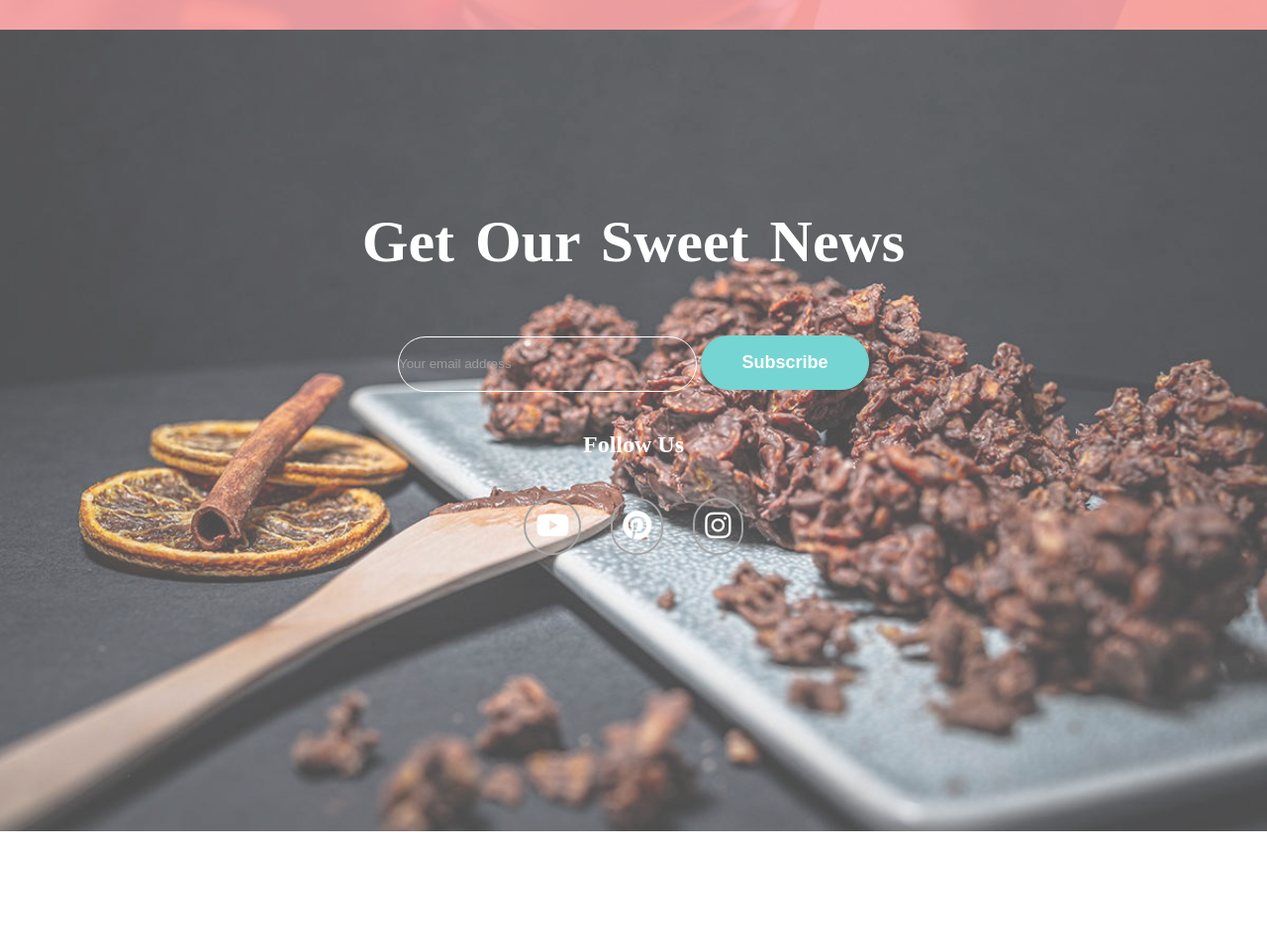
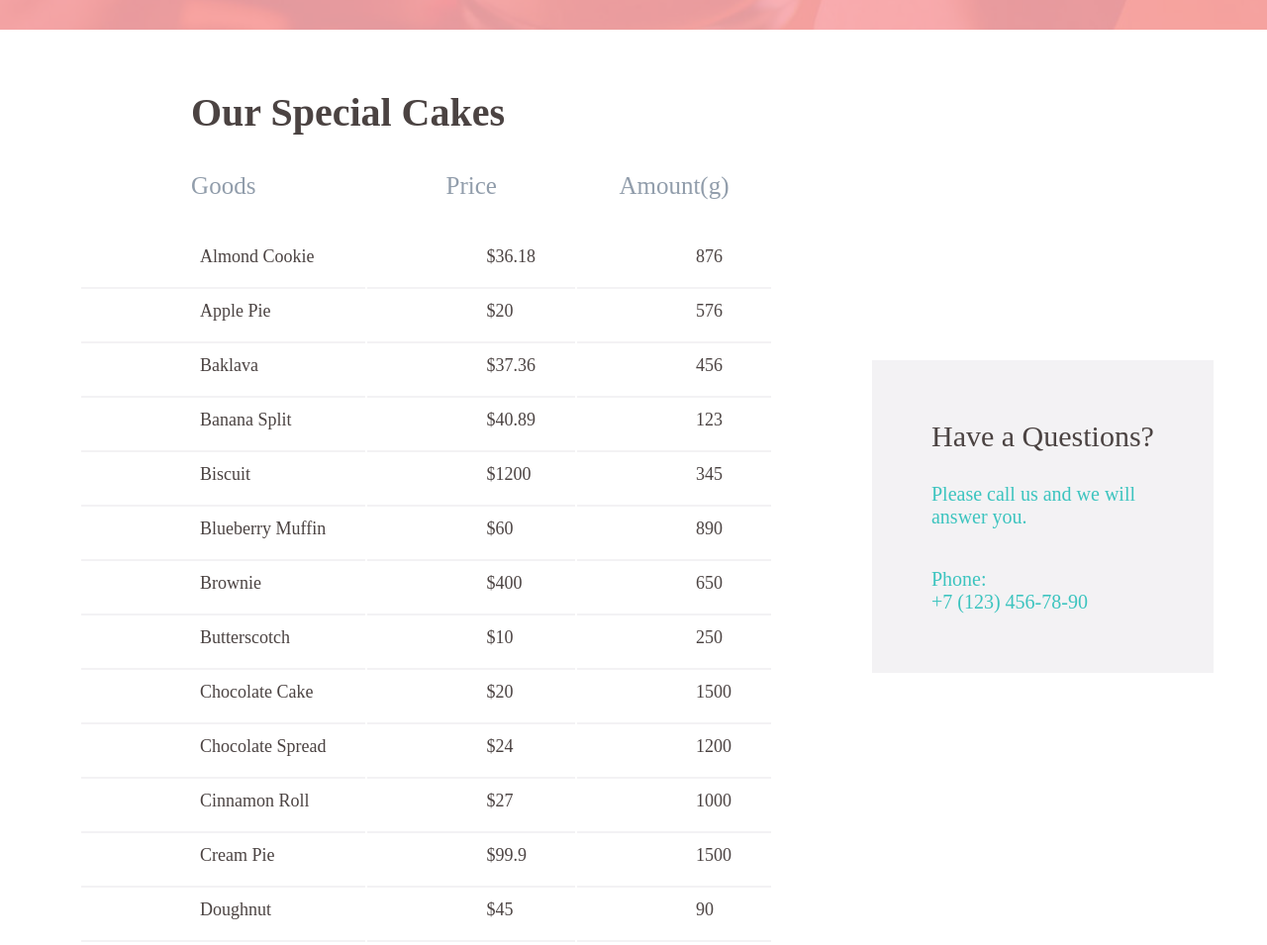
Before and after one commit to MahnoorFatima09/mobirisebakery, a plain HTML site: page index.html in a window 1280 px wide. Shown: the part 4780-5735 px from the top of the page at 99% size. Before the commit the page ends 5620 px from the top, so only its background shows below. Drawn offline with Linux system fonts and the light colour scheme; a web font is replaced by a local one.

Commit message:
cssfourthassignment

```diff
--- a/index.html
+++ b/index.html
@@ -204,6 +204,90 @@
                 </div>
             </div>
         </section>
+        <section class="Ingredients">
+            <div >
+                <div>
+                    <h1 class="tableh1">Our Special Cakes</h1>
+                </div>
+                <table class="table">
+                    <th class="Th">Goods</th>
+                    <th class="Th">Price</th>
+                    <th class="Th">Amount(g)</th>
+                    <tr>
+                        <td>Almond Cookie </td>
+                        <td>$36.18</td>
+                        <td>876</td>
+                    </tr>
+                    <tr>
+                        <td>Apple Pie</td>
+                        <td>$20</td>
+                        <td>576</td>
+                    </tr>
+                    <tr>
+                        <td>Baklava</td>
+                        <td>$37.36</td>
+                        <td>456</td>
+                    </tr>
+                    <tr>
+                        <td> Banana Split</td>
+                        <td>$40.89</td>
+                        <td>123</td>
+                    </tr>
+                    <tr>
+                        <td>Biscuit</td>
+                        <td>$1200</td>
+                        <td>345</td>
+                    </tr>
+                    <tr>
+                        <td> Blueberry Muffin</td>
+                        <td>$60</td>
+                        <td>890</td>
+                    </tr>
+                    <tr>
+                        <td>Brownie</td>
+                        <td>$400</td>
+                        <td>650</td>
+                    </tr>
+                    <tr>
+                        <td>Butterscotch</td>
+                        <td>$10</td>
+                        <td>250</td>
+                    </tr>
+                    <tr>
+                        <td>Chocolate Cake</td>
+                        <td>$20</td>
+                        <td>1500</td>
+                    </tr>
+                    <tr>
+                        <td>Chocolate Spread</td>
+                        <td>$24</td>
+                        <td>1200</td>
+                    </tr>
+                    <tr>
+                        <td>Cinnamon Roll</td>
+                        <td>$27</td>
+                        <td>1000</td>
+                    </tr>
+                    <tr>
+                        <td>Cream Pie</td>
+                        <td>$99.9</td>
+                        <td>1500</td>
+                    </tr>
+                    <tr>
+                        <td> Doughnut</td>
+                        <td>$45</td>
+                        <td>90</td>
+                    </tr>
+                </table>
+        </div>
+        <div class="ques">
+            <h2 class="H2">Have a Questions?</h2>
+            <p class="call">Please call us and we will</br> answer you.</p>
+            <p>Phone:</br>
+                <a>+7 (123) 456-78-90</a>
+            </p>
+        </div>
+    </section>
     <div class="seclastindiv">
         <div class="seclast">
             <div>
--- a/style.css
+++ b/style.css
@@ -360,3 +360,50 @@
     color: white;
     padding-top: 40px;
 }
+.table{
+    font-family: "dm sans";
+    color: #4b4342;
+    font-size: 18px;
+    padding-left: 80px;
+    padding-bottom: 60px;
+      td {
+        padding-top: 10px;
+        padding-bottom: 20px;
+        padding-left: 120px;
+        padding-right: 40px;
+        border-bottom:2px solid   #f3f2f4;
+      }
+}
+.Ingredients{
+    display: flex;
+    align-items: center;
+}
+.Th{
+    color: #919dab;
+    padding: 35px;
+    font-size: 25px;
+    font-weight: 500;
+}
+.tableh1{
+    padding-left: 193px;
+    font-size: 40px;
+    font-family: "dm sans";
+    color: #4b4342;
+    padding-top: 60px;
+}
+.ques{
+    color: #3cc4bf;
+    font-family: "dm sans";
+    padding: 60px;
+    background-color: #f3f2f4;
+    font-size: 20px;
+    margin-left: 100px;
+}
+.H2{
+    color: #4b4342;
+    font-weight: 400;
+    padding-bottom: 30px;
+}
+.call{
+    padding-bottom: 40px;
+}
```
Lines whose indentation alone changed are shown as unchanged.
